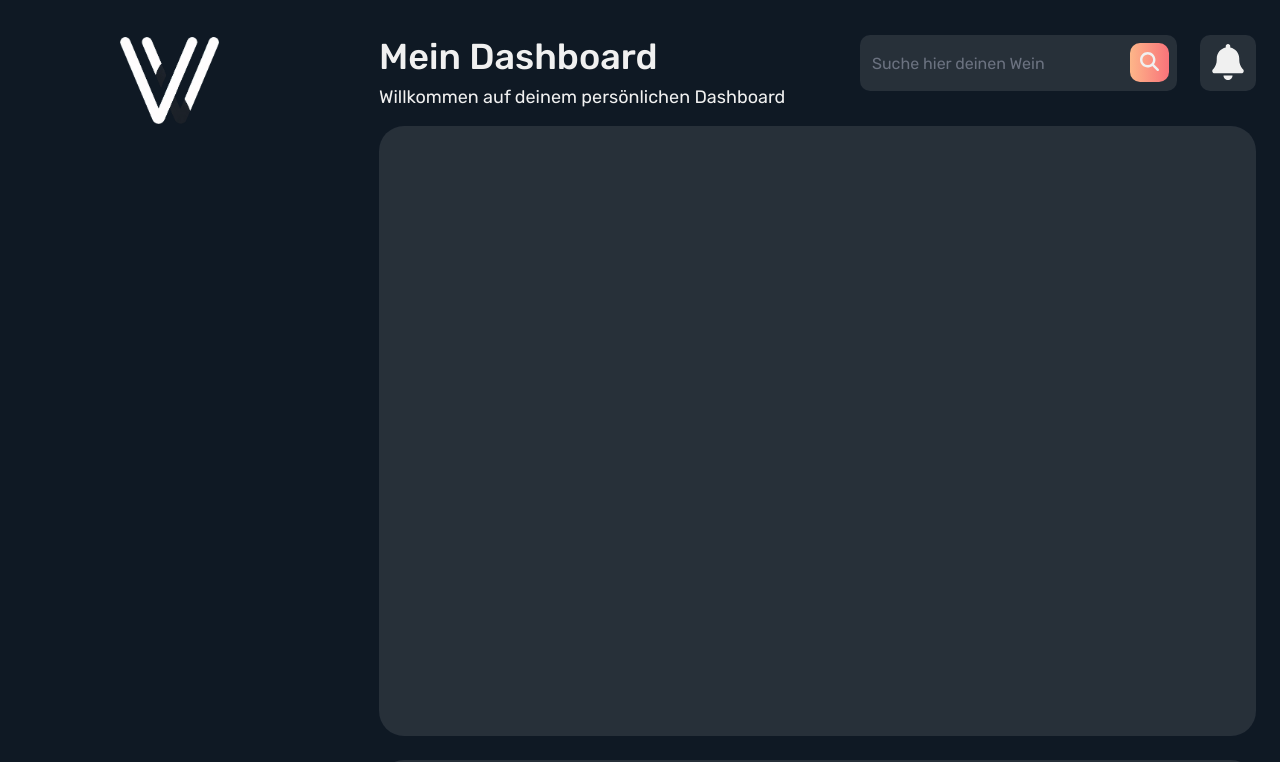
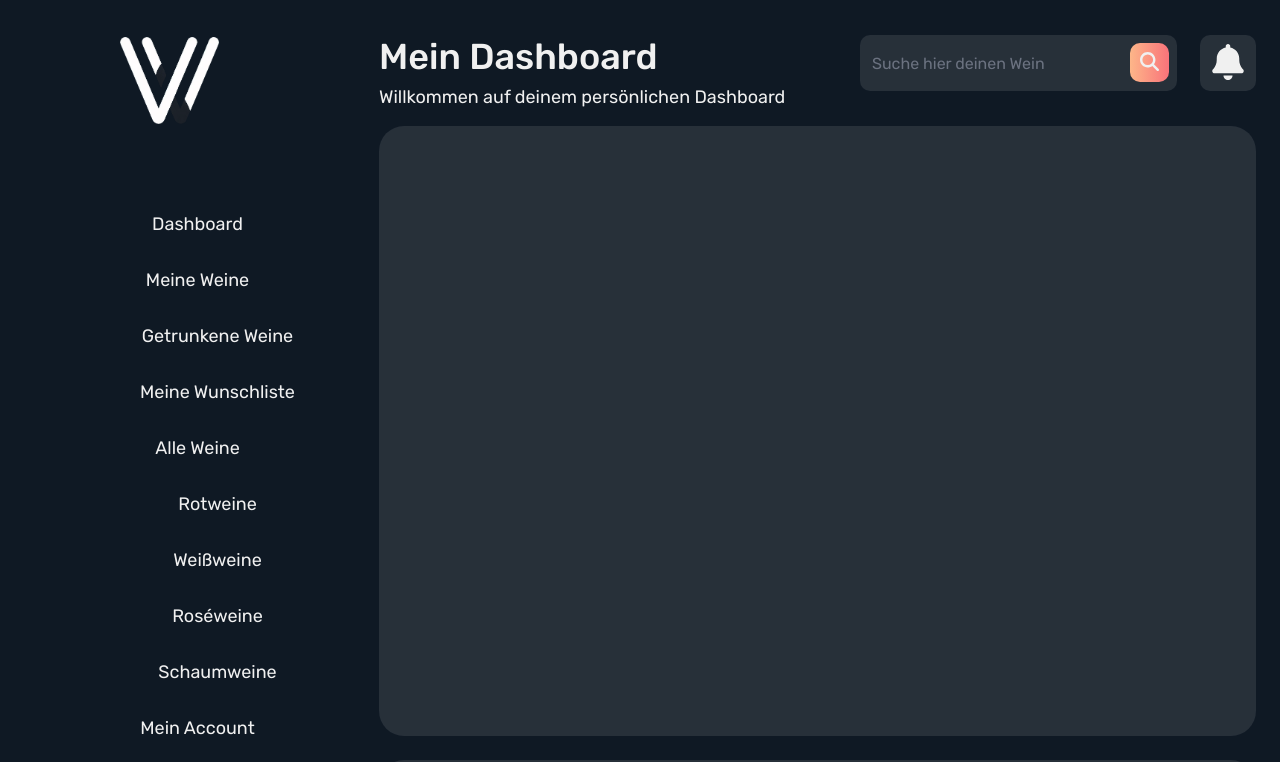
Before and after one commit to adrianhitsch/vinovibes, a React (Create React App) app in the folder vino-ui/: page / in a window 1280 px wide. Shown: the top 762 px of the page. Built offline with nearby package versions, Linux system fonts and the light colour scheme.

Commit message:
WIP navigation

```diff
--- a/vino-ui/src/layout/navigation.tsx
+++ b/vino-ui/src/layout/navigation.tsx
@@ -2,12 +2,68 @@ import { Toast } from "primereact/toast";
 import React, { useEffect } from "react";
 import toast, { Toaster } from "react-hot-toast";
 import { Button } from "primereact/button";
+import { Link } from "react-router-dom";
 
 const Navigation = () => {
+  const setActive = (e: any) => {
+    const elements = document.querySelectorAll("a");
+    console.log(elements);
+    elements.forEach((el) => {
+      el.classList.add("active");
+    });
+    e.target.classList.add("active");
+  };
+
   return (
     <div className="main-nav">
-      <img src="vinoVibes.png" alt="VinoLogo" className="vino-logo" />
-      <nav></nav>
+      <div className="logo-container">
+        <img src="vinoVibes.png" alt="VinoLogo" className="vino-logo" />
+      </div>
+      <nav>
+        <ul>
+          <li onClick={setActive}>
+            <Link to="/">Dashboard</Link>
+          </li>
+          <li>
+            <li onClick={setActive}>
+              <Link to="/vino">Meine Weine</Link>
+            </li>
+            <ul>
+              <li onClick={setActive}>
+                <Link to="/vino">Getrunkene Weine</Link>
+              </li>
+              <li onClick={setActive}>
+                <Link to="/vino">Meine Wunschliste</Link>
+              </li>
+            </ul>
+          </li>
+          <li onClick={setActive}>
+            <Link to="/vino">Alle Weine</Link>
+          </li>
+          <li>
+            <ul>
+              <li onClick={setActive}>
+                <Link to="/vino">Rotweine</Link>
+              </li>
+              <li onClick={setActive}>
+                <Link to="/vino">Weißweine</Link>
+              </li>
+              <li onClick={setActive}>
+                <Link to="/vino">Roséweine</Link>
+              </li>
+              <li onClick={setActive}>
+                <Link to="/vino">Schaumweine</Link>
+              </li>
+            </ul>
+          </li>
+          <li onClick={setActive}>
+            <Link to="/account">Mein Account</Link>
+          </li>
+          <li onClick={setActive}>
+            <Link to="/admin">Admin</Link>
+          </li>
+        </ul>
+      </nav>
     </div>
   );
 };
--- a/vino-ui/src/site.css
+++ b/vino-ui/src/site.css
@@ -143,3 +143,31 @@ h2 {
 .p-inputtext:focus {
   box-shadow: 0 0 0 0.2rem #3b4045;
 }
+
+.logo-container {
+  height: 180px;
+  width: 100%;
+}
+
+ul li {
+  list-style-type: none;
+}
+
+nav ul li a {
+  text-decoration: none;
+  color: #f0f0f0;
+  font-size: 18px;
+  height: 56px;
+  display: block;
+  line-height: 57px;
+  text-align: center;
+}
+
+nav ul li a.active {
+  color: #FC9181;
+  background: #FFFFFF19;
+  border-radius: 5px;
+  height: 56px;
+  width: calc(100% - 32px);
+
+}
```
